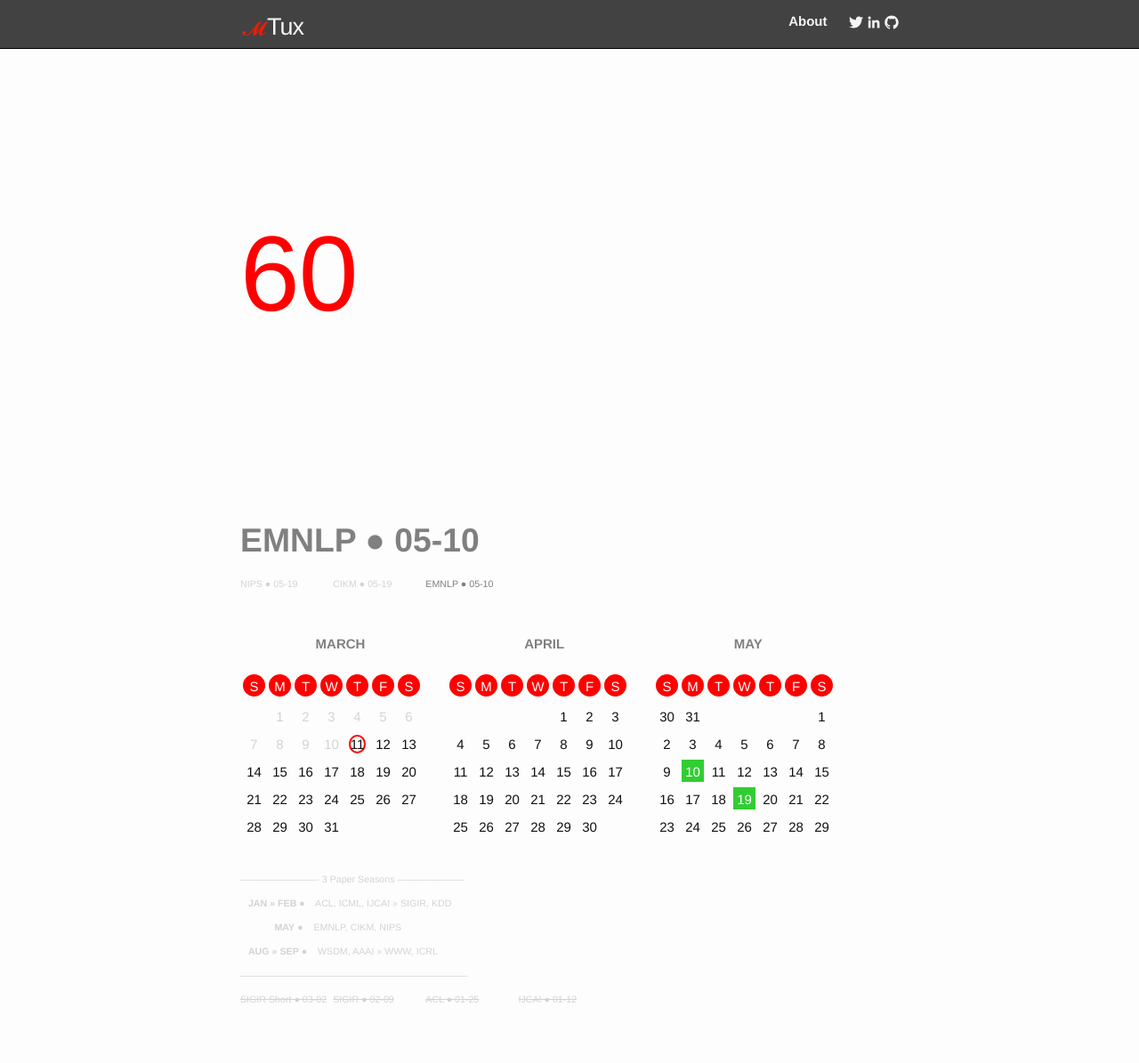
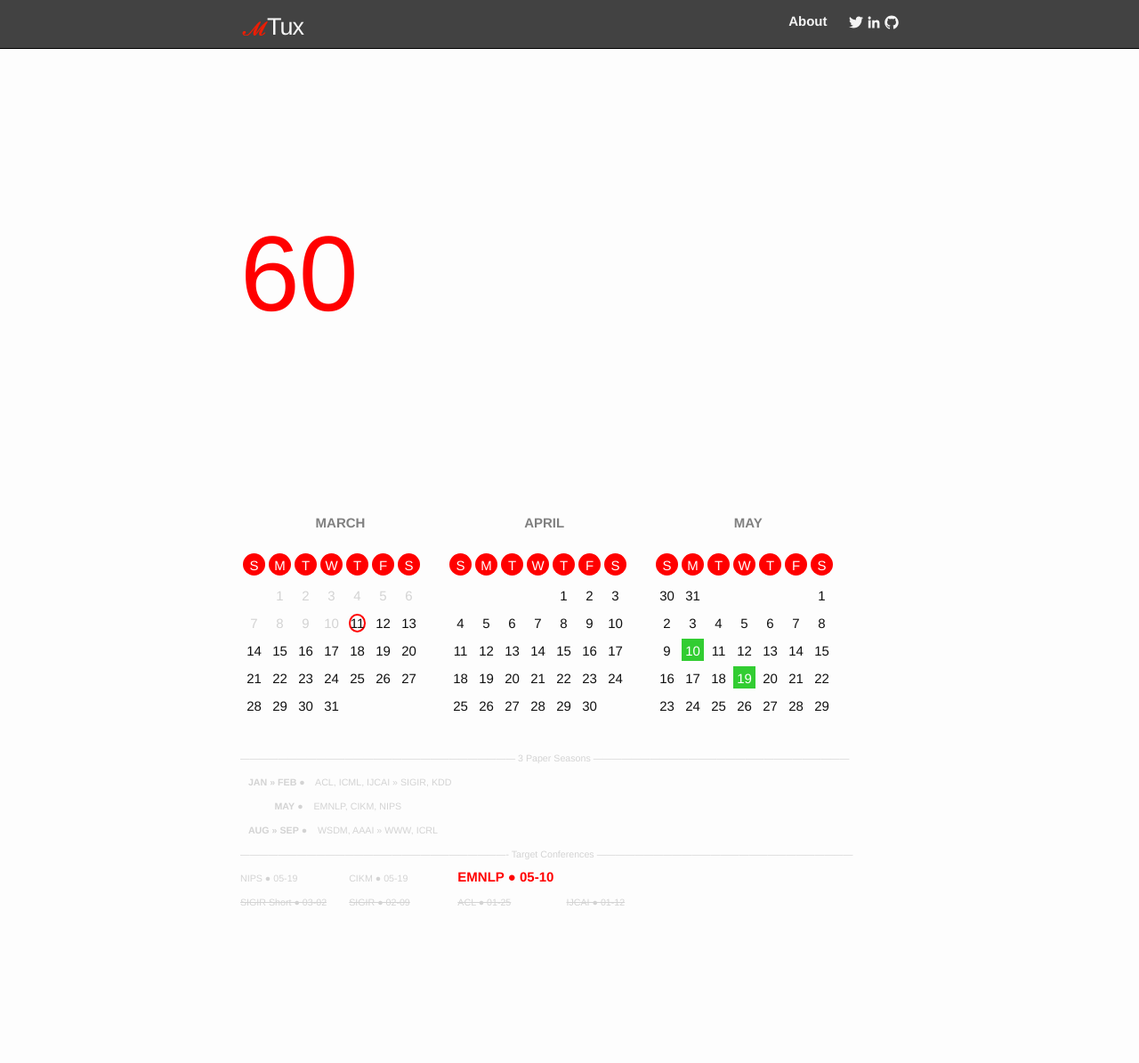
Before and after one commit to mutux/mutux.github.io, a Jekyll site: the page built from _posts/2020-11-26-conferences.markdown, in a window 1280 px wide. Shown: the whole page at 89% size. Built offline with Jekyll 4.4.1, drawn with Linux system fonts in a browser that asks for light colours; after the commit the page ends 1086 px from its top, so only the background shows below that.

Commit message:
calendar 60

```diff
--- a/_posts/2020-11-26-conferences.markdown
+++ b/_posts/2020-11-26-conferences.markdown
@@ -2,15 +2,6 @@
 title: 60
 layout: passage
 ---
-
-[<span style="color:gray; font-size:28pt">EMNLP &#9679; 05-10</span>](#){:target="_blank"}
-<br>
-<span style="color:lightgray;width:100px;display:inline-block;text-align:left;font-size:8pt">NIPS &#9679; 05-19</span>
-<span style="color:lightgray;width:100px;display:inline-block;text-align:left;font-size:8pt">CIKM &#9679; 05-19</span>
-<span style="color:gray;width:100px;display:inline-block;text-align:left;font-size:8pt">EMNLP &#9679; 05-10</span>
-<br>
-<br>
-
 <span style="color:gray;font-weight:bold;width:225px;display:inline-block;text-align:center">MARCH</span>
 <span style="color:gray;font-weight:bold;width:225px;display:inline-block;text-align:center">APRIL</span>
 <span style="color:gray;font-weight:bold;width:225px;display:inline-block;text-align:center">MAY</span>
@@ -25,7 +16,7 @@ layout: passage
 
 
 <br>
-<span style="color:lightgray;font-size:8pt">------------------------- 3 Paper Seasons ---------------------</span>
+<span style="color:lightgray;font-size:8pt">--------------------------------------------------------------------------------------- 3 Paper Seasons ---------------------------------------------------------------------------------</span>
 <br>
 <span style="color:lightgray;font-size:8pt">&nbsp;&nbsp; **JAN >> FEB**  &#9679; &nbsp;&nbsp; ACL, ICML, IJCAI >> SIGIR, KDD</span>
 <br>
@@ -33,10 +24,14 @@ layout: passage
 <br>
 <span style="color:lightgray;font-size:8pt">&nbsp;&nbsp; **AUG >> SEP** &#9679; &nbsp;&nbsp; WSDM, AAAI >> WWW, ICRL</span>
 <br>
-<span style="color:lightgray;font-size:8pt"> ------------------------------------------------------------------------ </span>
+<span style="color:lightgray;font-size:8pt">------------------------------------------------------------------------------------- Target Conferences  ---------------------------------------------------------------------------------</span>
 <br>
-<span style="color:lightgray;width:100px;display:inline-block;text-align:left;font-size:8pt">~~SIGIR Short &#9679; 03-02~~</span>
-<span style="color:lightgray;width:100px;display:inline-block;text-align:left;font-size:8pt">~~SIGIR &#9679; 02-09~~</span>
-<span style="color:lightgray;width:100px;display:inline-block;text-align:left;font-size:8pt">~~ACL &#9679; 01-25~~</span>
-<span style="color:lightgray;width:100px;display:inline-block;text-align:left;font-size:8pt">~~IJCAI &#9679; 01-12~~</span>
+<span style="color:lightgray;width:118px;display:inline-block;text-align:left;font-size:8pt">NIPS &#9679; 05-19</span>
+<span style="color:lightgray;width:118px;display:inline-block;text-align:left;font-size:8pt">CIKM &#9679; 05-19</span>
+[<span style="color:red;width:118px;display:inline-block;text-align:left;">EMNLP &#9679; 05-10</span>](https://www.softconf.com/emnlp2021/papers/user/){:target="_blank"}
 <br>
+<span style="color:lightgray;width:118px;display:inline-block;text-align:left;font-size:8pt">~~SIGIR Short &#9679; 03-02~~</span>
+<span style="color:lightgray;width:118px;display:inline-block;text-align:left;font-size:8pt">~~SIGIR &#9679; 02-09~~</span>
+<span style="color:lightgray;width:118px;display:inline-block;text-align:left;font-size:8pt">~~ACL &#9679; 01-25~~</span>
+<span style="color:lightgray;width:118px;display:inline-block;text-align:left;font-size:8pt">~~IJCAI &#9679; 01-12~~</span>
+<br>
```
